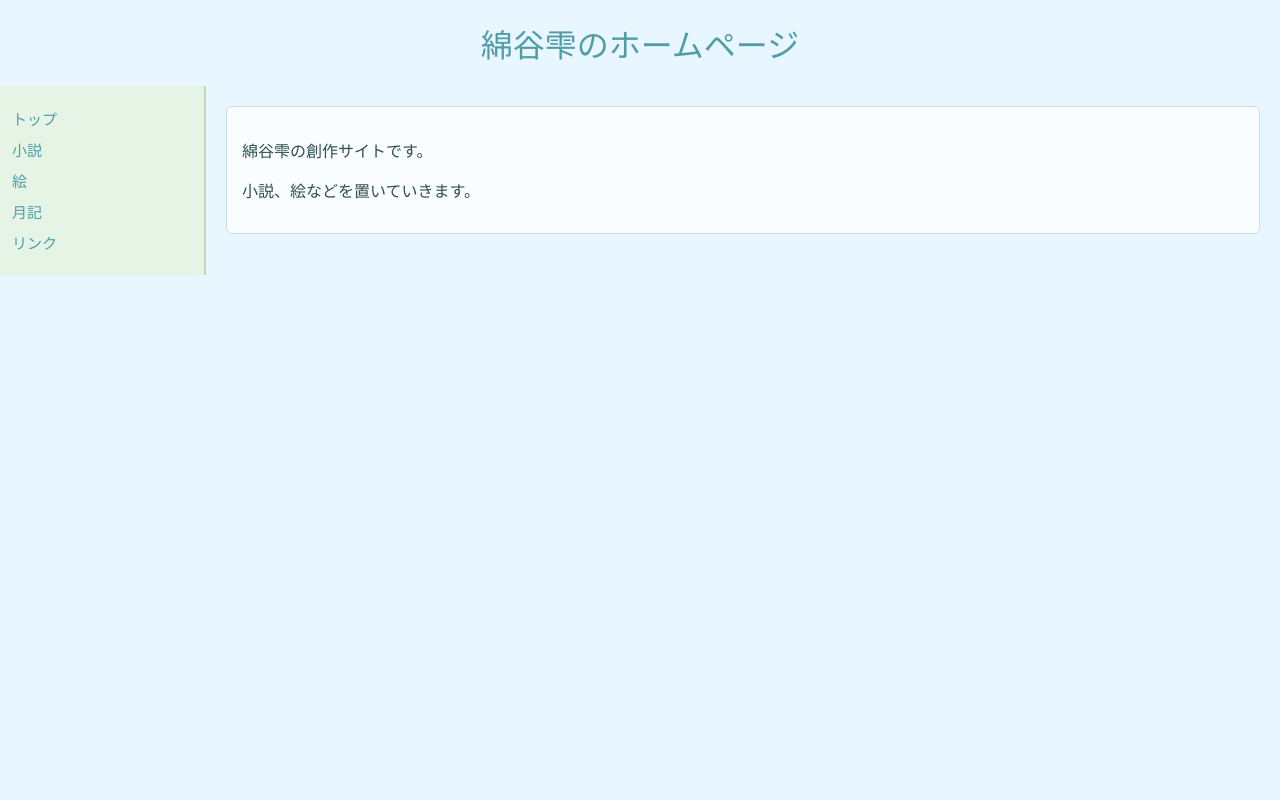
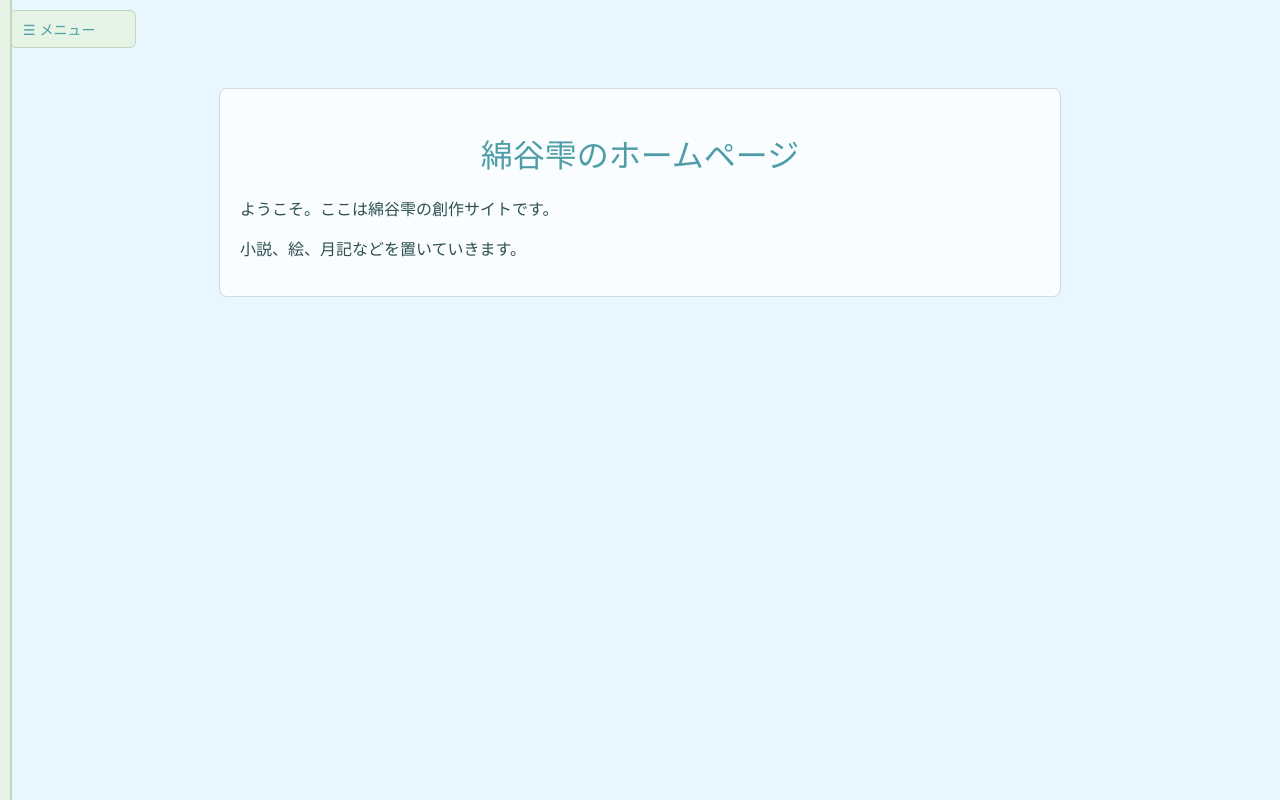
Before and after one commit to wataya-shizuku/wataya-shizuku.github.io, a plain HTML site: page index.html in a window 1280 px wide. Drawn offline with Linux system fonts and the light colour scheme.

Commit message:
Update index.html

```diff
--- a/index.html
+++ b/index.html
@@ -3,78 +3,105 @@
 <head>
   <meta charset="UTF-8">
   <title>綿谷雫のホームページ</title>
+
   <style>
     body {
-      background-color: #e8f6ff; /* 淡い水色（空色） */
+      background-color: #e8f6ff; /* 淡い水色 */
       font-family: "Hiragino Maru Gothic ProN", "Yu Gothic", sans-serif;
       margin: 0;
       padding: 0;
-      color: #2f4f4f; /* 落ち着いた墨色 */
+      color: #2f4f4f;
     }
 
-    .container {
-      display: flex;
+    /* メニューボタン */
+    .menu-button {
+      background-color: #e6f4e6; /* 若草色 */
+      padding: 8px 12px;
+      border: 1px solid #bcd9bc;
+      width: 100px;
+      margin: 10px;
+      cursor: pointer;
+      border-radius: 6px;
+      color: #4f9da6; /* 浅葱色 */
+      font-size: 14px;
     }
 
+    /* サイドバー */
     .sidebar {
+      position: fixed;
+      top: 0;
+      left: 0;
       width: 180px;
-      background-color: #e6f4e6; /* 若草色の淡い背景 */
-      padding: 12px;
-      border-right: 2px solid #bcd9bc; /* 和紙っぽい薄緑の線 */
+      height: 100%;
+      background-color: #e6f4e6;
+      border-right: 2px solid #bcd9bc;
+      padding: 15px;
+      transition: transform 0.3s ease;
+      z-index: 1000;
     }
 
-    .content {
+    .hidden {
+      transform: translateX(-200px);
+    }
+
+    .sidebar a {
+      display: block;
+      margin: 10px 0;
+      color: #4f9da6;
+      text-decoration: none;
+      font-size: 15px;
+    }
+
+    .sidebar a:hover {
+      text-decoration: underline;
+    }
+
+    /* メインコンテンツ */
+    .container {
+      max-width: 800px;
+      margin: 40px auto;
+      background: #ffffffcc; /* 和紙っぽい半透明の白 */
       padding: 20px;
-      flex-grow: 1;
+      border: 1px solid #d0dcdc;
+      border-radius: 8px;
     }
 
     h1 {
       text-align: center;
-      color: #4f9da6; /* 浅葱色（和風の青緑） */
-      margin-top: 20px;
+      color: #4f9da6; /* 浅葱色 */
+      font-weight: normal;
       margin-bottom: 20px;
-      font-weight: normal;
-    }
-
-    a {
-      display: block;
-      margin: 10px 0;
-      color: #4f9da6; /* 浅葱色 */
-      text-decoration: none;
-      font-size: 15px;
-    }
-
-    a:hover {
-      text-decoration: underline;
-    }
-
-    .box {
-      background: #ffffffcc; /* 半透明の白で和紙っぽさ */
-      padding: 15px;
-      border: 1px solid #d0dcdc;
-      border-radius: 6px;
     }
   </style>
 </head>
 
 <body>
-  <h1>綿谷雫のホームページ</h1>
 
+  <!-- メニュー -->
+  <div class="menu-button" onclick="toggleMenu()">☰ メニュー</div>
+
+  <div id="sidebar" class="sidebar hidden">
+    <a href="index.html">トップ</a>
+    <a href="novel.html">小説</a>
+    <a href="picture.html">絵</a>
+    <a href="article.html">月記</a>
+    <a href="links.html">リンク</a>
+  </div>
+
+  <!-- メイン -->
   <div class="container">
-    <div class="sidebar">
-      <a href="#">トップ</a>
-      <a href="novel.html">小説</a>
-      <a href="#">絵</a>
-      <a href="#">月記</a>
-      <a href="#">リンク</a>
-    </div>
+    <h1>綿谷雫のホームページ</h1>
 
-    <div class="content">
-      <div class="box">
-        <p>綿谷雫の創作サイトです。</p>
-        <p>小説、絵などを置いていきます。</p>
-      </div>
-    </div>
+    <p>ようこそ。ここは綿谷雫の創作サイトです。</p>
+    <p>小説、絵、月記などを置いていきます。</p>
   </div>
+
+  <script>
+    function toggleMenu() {
+      const sidebar = document.getElementById("sidebar");
+      sidebar.classList.toggle("hidden");
+    }
+  </script>
+
 </body>
 </html>
```
